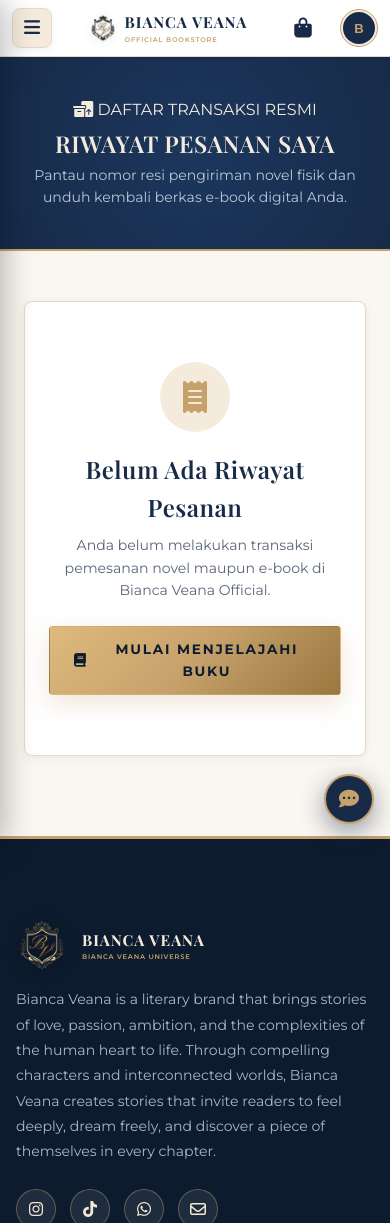
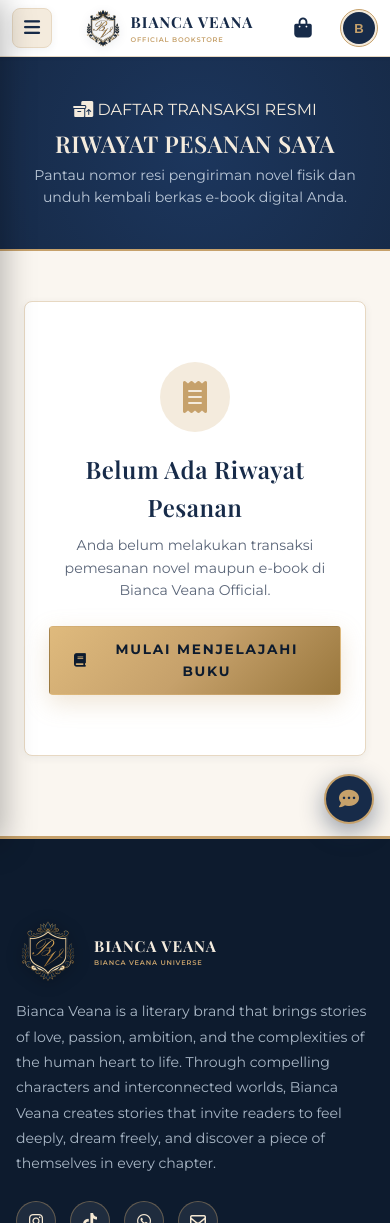
Before and after one commit to jhonbung/coba-buku, a Laravel app: page /account/orders in a window 390 px wide. Shown: the top 1223 px of the page. Run offline with Laravel 12, Linux system fonts and the light colour scheme; a user stored in the database is signed in; data comes from the database, SQL or seed files in the repository; data that the repository does not hold is empty; some web fonts are replaced.

Commit message:
style: increase brand logo crest size in header and drawer across all screen sizes

```diff
--- a/public/css/style.css
+++ b/public/css/style.css
@@ -208,7 +208,7 @@ img {
 }
 
 .brand-crest-img {
-  height: 52px;
+  height: 68px;
   width: auto;
   object-fit: contain;
   filter: drop-shadow(0 2px 5px rgba(10, 25, 47, 0.12));
@@ -2371,7 +2371,7 @@ img {
     text-align: center;
   }
   .brand-crest-img {
-    height: 42px;
+    height: 52px;
   }
   .brand-name {
     font-size: 1.35rem;
@@ -2509,7 +2509,7 @@ img {
     gap: 8px;
   }
   .brand-crest-img {
-    height: 32px;
+    height: 40px;
   }
   .brand-name {
     font-size: 1.05rem;
--- a/resources/views/layouts/app.blade.php
+++ b/resources/views/layouts/app.blade.php
@@ -44,6 +44,13 @@
       justify-content: center !important;
       box-shadow: 0 2px 5px rgba(0,0,0,0.2) !important;
       pointer-events: none !important;
+    }
+
+    .brand-crest-img {
+      height: 68px !important;
+      width: auto !important;
+      object-fit: contain !important;
+      filter: drop-shadow(0 2px 5px rgba(10, 25, 47, 0.12));
     }
 
     /* Critical Mobile Header & Drawer CSS (Guaranteed cache-proof on all phones) */
@@ -217,7 +224,7 @@
         text-align: center !important;
       }
       .brand-crest-img {
-        height: 38px !important;
+        height: 52px !important;
       }
       .brand-name {
         font-size: 1.25rem !important;
@@ -236,7 +243,7 @@
         gap: 6px !important;
       }
       .brand-crest-img {
-        height: 28px !important;
+        height: 40px !important;
       }
       .brand-name {
         font-size: 0.95rem !important;
@@ -279,7 +286,7 @@
         gap: 4px !important;
       }
       .brand-crest-img {
-        height: 24px !important;
+        height: 34px !important;
       }
       .brand-name {
         font-size: 0.82rem !important;
@@ -968,7 +975,7 @@
   <aside class="mobile-nav-drawer" id="mobileNavDrawer" style="position: fixed; top: 0; left: 0; bottom: 0; width: 84%; max-width: 320px; z-index: 9999; transform: translateX(-100%);" aria-label="Navigasi Seluler">
     <div class="mobile-drawer-header">
       <div class="mobile-drawer-brand">
-        <img src="{{ asset('images/logo.png') }}" alt="Logo" class="mobile-drawer-logo" style="width: 38px; height: 38px; object-fit: contain;">
+        <img src="{{ asset('images/logo.png') }}" alt="Logo" class="mobile-drawer-logo" style="width: 44px; height: 44px; object-fit: contain;">
         <div>
           <span class="mobile-drawer-title">BIANCA VEANA</span>
           <span class="mobile-drawer-subtitle">OFFICIAL BOOKSTORE</span>
@@ -1093,7 +1100,7 @@
         <!-- Col 1: About -->
         <div class="footer-brand">
           <div style="display: flex; align-items: center; gap: 14px; margin-bottom: 14px;">
-            <img src="{{ asset('images/logo.png') }}" alt="Bianca Veana Logo" style="height: 52px; width: auto; object-fit: contain; filter: drop-shadow(0 2px 8px rgba(0,0,0,0.35));">
+            <img src="{{ asset('images/logo.png') }}" alt="Bianca Veana Logo" style="height: 64px; width: auto; object-fit: contain; filter: drop-shadow(0 2px 8px rgba(0,0,0,0.35));">
             <div>
               <h3 class="brand-name" style="margin-bottom: 0;">BIANCA VEANA</h3>
               <div class="brand-tagline" style="color: var(--champagne-gold);">BIANCA VEANA UNIVERSE</div>
```
